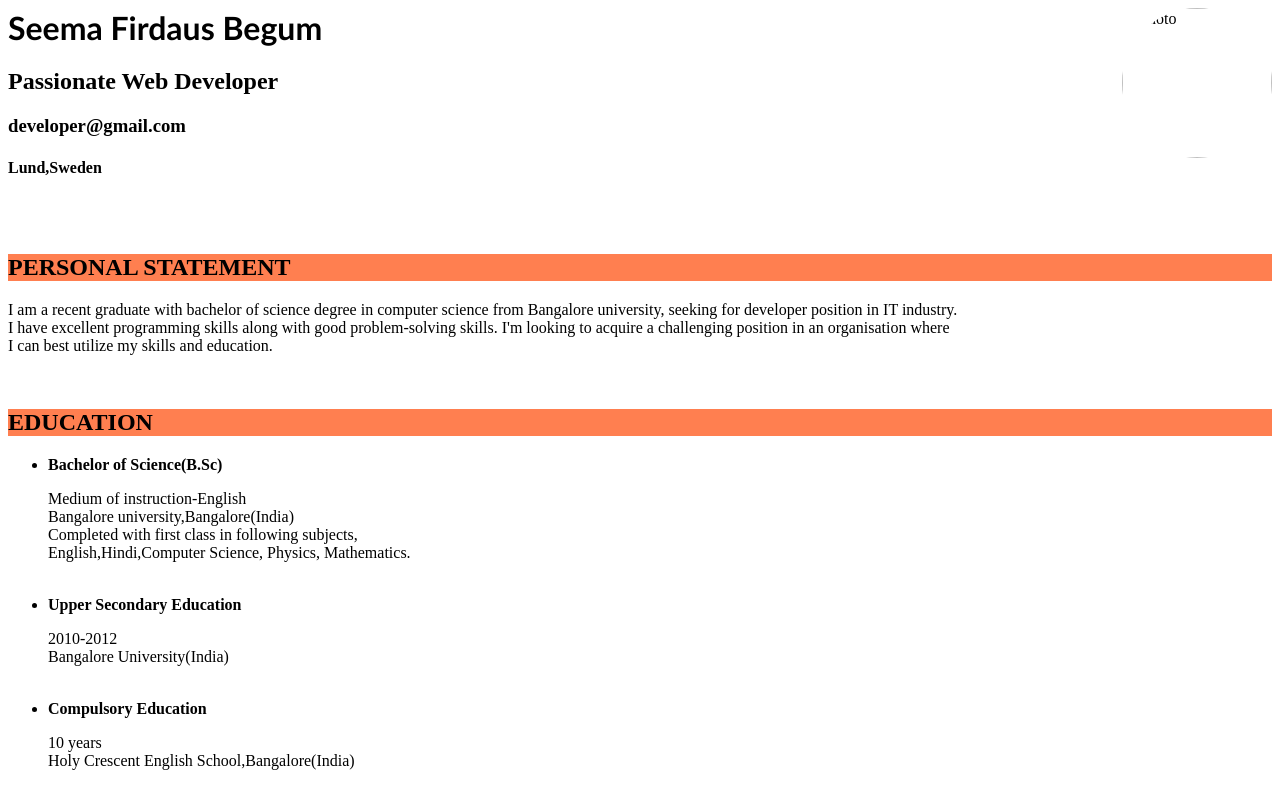
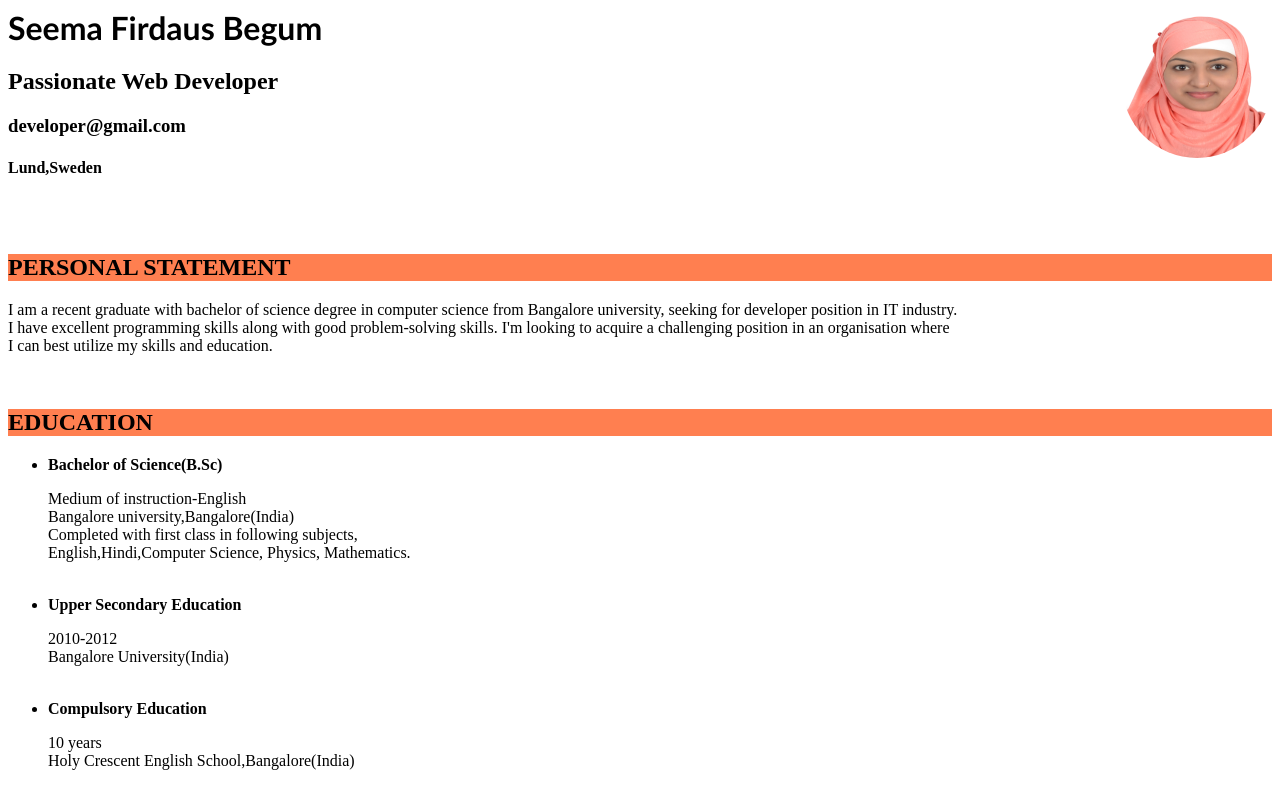
Before and after one commit to seemafirdaus777/seemafirdaus777.github.io, a plain HTML site: page week1/index.html in a window 1280 px wide. Shown: the top 786 px of the page. Drawn offline with Linux system fonts and the light colour scheme.

Commit message:
Update index.html

```diff
--- a/week1/index.html
+++ b/week1/index.html
@@ -6,7 +6,7 @@
    </head>
    <body>
       <p>
-         <img src="\C:\Users\irfanbaig22\Pictures/DSC_0937 copy.jpg" alt="photo" align="right" style="width:150px;height:150px">
+         <img src="photo.jpg" alt="photo" align="right" style="width:150px;height:150px">
       </p>
       <header>
          <h1>Seema Firdaus Begum</h1>
```
